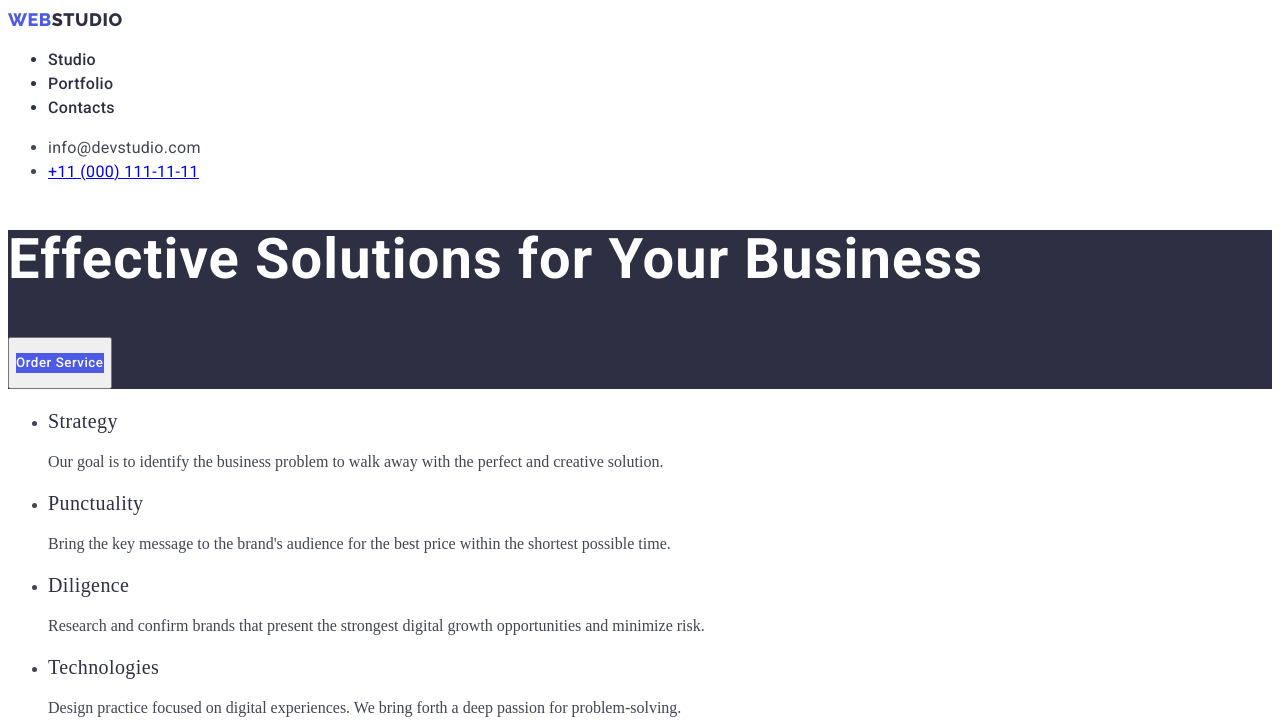
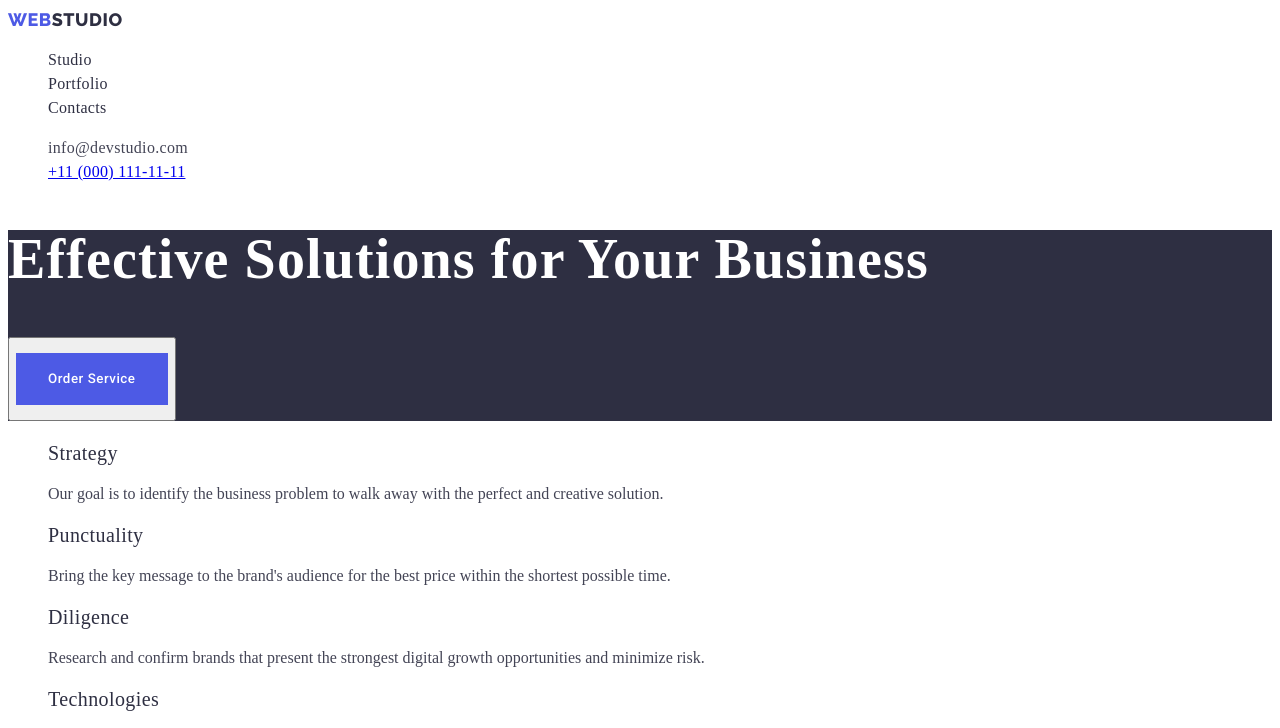
Before and after one commit to DariaPorubova1905/goit-markup-hw-02., a plain HTML site: page index.html in a window 1280 px wide. Shown: the top 728 px of the page. Drawn offline with Linux system fonts and the light colour scheme.

Commit message:
Add files via upload

```diff
--- a/styles.css/index.css
+++ b/styles.css/index.css
@@ -1,22 +1,26 @@
 .body{
-    font-family: 'Roboto';
+    font-family: 'Roboto', sans-serif ;
     font-style: normal;
     font-weight: 400;
     font-size: 16px;
-    line-height: 1.5em;
+    line-height: 1.5;
     cursor: pointer;
-    color: #FFFFFF;
+    background-color: #FFFFFF;
+    color: #434455;;
     text-decoration: none;
 }
+ul{
+    list-style: none;
+}
 .header{
-display: flex;
+
 background: #FFFFFF;
 }
 .logo{
     font-family: 'Raleway';
     font-weight: 800;
     font-size: 18px;
-    line-height: 133%;
+    line-height: 1.33;
     text-transform: uppercase;
     letter-spacing: 0.03em;
     text-decoration: none;
@@ -28,85 +32,85 @@ background: #FFFFFF;
     color: #F4F4FD;
 }
 .logo-studio-one{
-color: #2E2F42;}
+    color: #2E2F42;}
 .nav-list{
-    font-family: 'Roboto';
     font-weight: 500;
     font-size: 16px;
     color: #2E2F42;
     letter-spacing: 0.02em;
-    line-height: 150%;
+    line-height: 1.5;
     text-decoration: none;
+    list-style: none;
 }
 .portfolio{
-    font-family: 'Roboto';
     font-weight: 500;
     font-size: 16px;
     color: #2E2F42;
     letter-spacing: 0.02em;
-    line-height: 150%;
+    line-height: 1.5;
     text-decoration: none;
+    list-style: none;
 }
 .portfolio:focus,
 .portfolio:hover{
     color: #404BBF;
 }
 .studio{
-    font-family: 'Roboto';
     font-weight: 500;
     font-size: 16px;
     color: #2E2F42;
     letter-spacing: 0.02em;
-    line-height: 150%;
+    line-height: 1.5;
     text-decoration: none;
+    list-style: none;
 }
 .studio:focus,
 .studio:hover{
     color: #404BBF;
 }
 .contacts{
-    font-family: 'Roboto';
     font-weight: 500;
     font-size: 16px;
     color: #2E2F42;
     letter-spacing: 0.02em;
-    line-height: 150%;
+    line-height: 1.5;
     text-decoration: none;
+    list-style: none;
 }
 .contacts:focus,
 .contacts:hover{
     color: #404BBF;
 }
 .adress-list{
-    font-family: 'Roboto';
     font-style: normal;
     font-weight: 400;
     font-size: 16px;
     color: #434455;
     letter-spacing: 0.02em;
-    line-height: 150%;
+    line-height: 1.5;
     text-decoration: none;
+    list-style: none;
 }
 .email{
-    font-family: 'Roboto';
     font-style: normal;
     font-weight: 400;
     font-size: 16px;
     color: #434455;
     text-decoration: none;
     letter-spacing: 0.02em;
-    line-height: 150%;
+    line-height: 1.5;
+    list-style: none;
 
 }
 .phone{
-    font-family: 'Roboto';
     font-style: normal;
     font-weight: 400;
     font-size: 16px;
     color: #434455;
     letter-spacing: 0.02em;
-    line-height: 150%;
+    line-height: 1.5;
     text-decoration: none;
+    list-style: none;
 }
 .email:focus,
 .email:hover{
@@ -120,13 +124,12 @@ color: #2E2F42;}
 background: #2E2F42;
 }
 .h-one{
-    font-family: 'Roboto';
     font-style: normal;
     letter-spacing: 0.02em;
     font-size: 56px;
     line-height: 60px;
     color: #FFFFFF;
-    line-height: 107%;
+    line-height: 1.07;
 }
 .button-text{
 font-family: 'Roboto';
@@ -135,8 +138,13 @@ font-weight: 500;
 color: #FFFFFF;
 letter-spacing: 0.04em;
 background-color: #4D5AE5;
-line-height: 150%;
+line-height: 1.5;
 cursor: pointer;
+display: flex;
+flex-direction: row;
+align-items: flex-start;
+padding: 16px 32px;
+gap: 10px;
 }
 
 .button-text:hover,
@@ -150,14 +158,18 @@ color: #434455;
 .title-three{
 font-weight: 500;
 font-size: 20px;
-line-height: 120%;
+line-height: 1.2;
 color: #2E2F42;
 letter-spacing: 0.02em;
+}
+.section-two-text{
+    color: #434455;
+
 }
 .section-three-title-two{
 font-weight: 700;
 font-size: 36px;
-line-height: 111%;
+line-height: 1.11;
 color: #2E2F42;
 letter-spacing: 0.02em;
 }
@@ -165,10 +177,22 @@ letter-spacing: 0.02em;
 background-color: #F4F4FD;
 color: #434455;
 }
+.tom{
+    background: #FFFFFF;
+}
+.mark{
+    background: #FFFFFF;
+}
+.camila{
+    background: #FFFFFF;
+}
+.daniel{
+    background: #FFFFFF;
+}
 .section-four-title-two{
 font-weight: 700;
 font-size: 36px;
-line-height: 111%;
+line-height: 1.11;
 color: #2E2F42;
 letter-spacing: 0.02em;
 }
@@ -177,11 +201,11 @@ font-weight: 500;
 font-size: 20px;
 color: #2E2F42;
 letter-spacing: 0.02em;
-line-height: 120%;
+line-height: 1.2;
 }
 .footer{
 background-color: #2E2F42;
 color: #E7E9FC;
 letter-spacing: 0.02em;
-line-height: 150%;
+line-height: 1.5;
 }
--- a/styles.css/portfolio.css
+++ b/styles.css/portfolio.css
@@ -1,58 +1,123 @@
 .body{
-    font-family: 'Roboto';
+    font-family: 'Roboto', sans-serif ;
     font-style: normal;
     font-weight: 400;
     font-size: 16px;
-    line-height: 24px;
+    line-height: 1.5;
     cursor: pointer;
-    position: relative;
+    background-color: #FFFFFF;
+    color: #434455;;
+    text-decoration: none;
+}
+ul{
+    list-style: none;
 }
     .header{
-    display: Flex;
         background: #FFFFFF;
         }
-.logo-web{
+        .logo{
             font-family: 'Raleway';
-        font-style: normal;
             font-weight: 800;
             font-size: 18px;
-        line-height: 21px;
+            line-height: 1.33;
+            text-transform: uppercase;
+            letter-spacing: 0.03em;
+            text-decoration: none;
+        }
+        .logo-web{
             color: #4D5AE5;
-        text-transform: uppercase;
             }
         .logo-studio-two{
-            font-family: 'Raleway';
-            font-style: normal;
-            font-weight: 800;
-            font-size: 18px;
-            line-height: 21px;
             color: #F4F4FD;
-            text-transform: uppercase;
         }
         .logo-studio-one{
-        font-family: 'Raleway';
-        font-style: normal;
-        font-weight: 800;
-        font-size: 18px;
-        line-height: 24px;
-        text-transform: uppercase;
         color: #2E2F42;}
         .nav-list{
-        font-family: 'Roboto';
-        font-style: normal;
             font-weight: 500;
             font-size: 16px;
-        line-height: 24px;
             color: #2E2F42;
+            letter-spacing: 0.02em;
+            line-height: 1.5;
+            text-decoration: none;
+            list-style: none;
+        }
+        .portfolio{
+            font-weight: 500;
+            font-size: 16px;
+            color: #2E2F42;
+            letter-spacing: 0.02em;
+            line-height: 1.5;
+            text-decoration: none;
+            list-style: none;
+        }
+        .portfolio:focus,
+        .portfolio:hover{
+            color: #404BBF;
+        }
+        .studio{
+            font-weight: 500;
+            font-size: 16px;
+            color: #2E2F42;
+            letter-spacing: 0.02em;
+            line-height: 1.5;
+            text-decoration: none;
+            list-style: none;
+        }
+        .studio:focus,
+        .studio:hover{
+            color: #404BBF;
+        }
+        .contacts{
+            font-weight: 500;
+            font-size: 16px;
+            color: #2E2F42;
+            letter-spacing: 0.02em;
+            line-height: 1.5;
+            text-decoration: none;
+            list-style: none;
+        }
+        .contacts:focus,
+        .contacts:hover{
+            color: #404BBF;
         }
         .adress-list{
-        font-family: 'Roboto';
             font-style: normal;
             font-weight: 400;
             font-size: 16px;
-        line-height: 24px;
             color: #434455;
+            letter-spacing: 0.02em;
+            line-height: 1.5;
+            text-decoration: none;
+            list-style: none;
+        }
+        .email{
+            font-style: normal;
+            font-weight: 400;
+            font-size: 16px;
+            color: #434455;
+            text-decoration: none;
+            letter-spacing: 0.02em;
+            line-height: 1.5;
+            list-style: none;
 
+        }
+        .phone{
+            font-style: normal;
+            font-weight: 400;
+            font-size: 16px;
+            color: #434455;
+            letter-spacing: 0.02em;
+            line-height: 1.5;
+            text-decoration: none;
+            list-style: none;
+        }
+        .email:focus,
+        .email:hover{
+            color: #404BBF;
+        }
+        .phone:focus,
+        .email:hover{
+            color: #404BBF;
         }
 
 .button{
```
Lines whose indentation alone changed are shown as unchanged.
